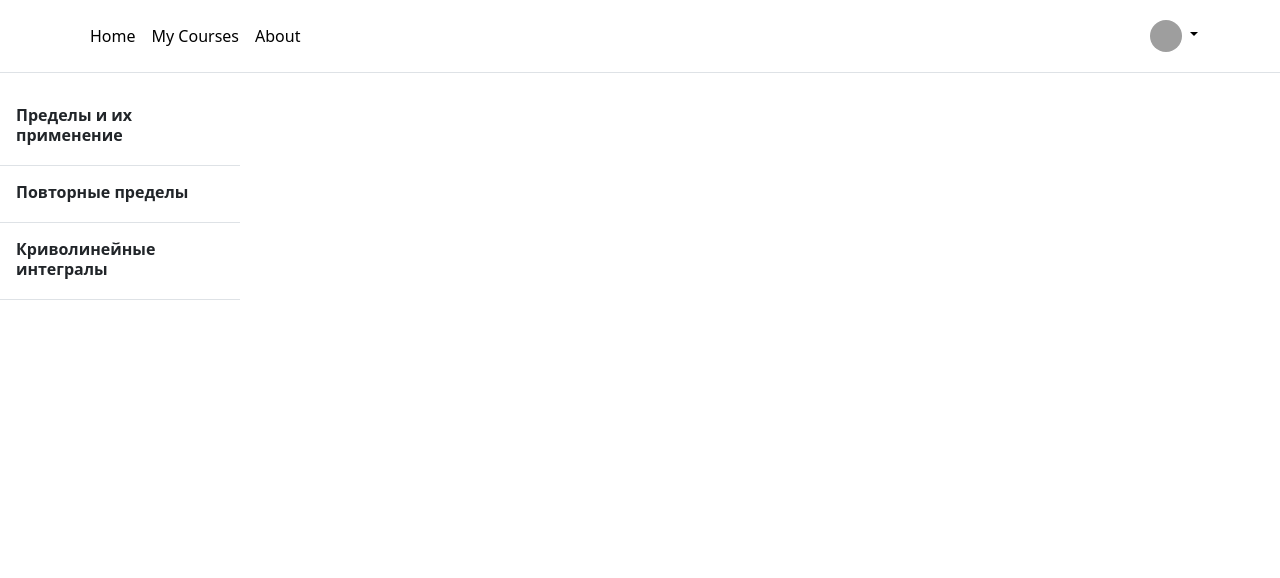
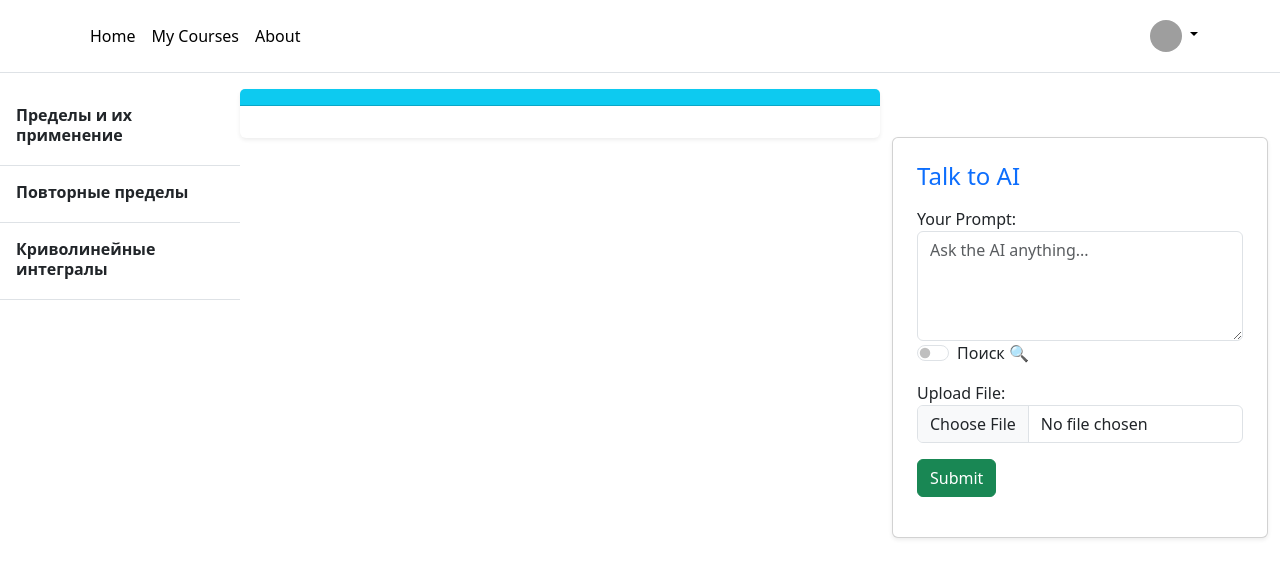
Before and after one commit to ZeNik77/Self-Revision-app, a Django app: template templates/course.html in a window 1280 px wide. Shown: the top 578 px of the page. Run offline with Django 5.2, Linux system fonts and the light colour scheme; the template is opened without the code that fills it: values that come from a table or form of the project are taken from there, others are empty; some libraries are stand-ins or nearby versions; grey boxes are pictures that could not be loaded.

Commit message:
aominedaiki

```diff
--- a/templates/course.html
+++ b/templates/course.html
@@ -35,7 +35,7 @@
     </div>
   </div>
 
-  <!-- <div class="col-md-6 mx-auto mb-4">
+  <div class="col-md-6 mx-auto mb-4">
     <div class="card shadow-sm border-0">
       <div class="card-header bg-info text-white d-flex justify-content-between align-items-center">
         <h5 class="mb-0">{{ topic_name }}</h5>
@@ -47,9 +47,9 @@
         </p>
       </div>
     </div>
-  </div> -->
+  </div>
 
-  <!-- <div class="container mt-5">
+  <div class="container mt-5">
     <form id="aiForm" class="card shadow-sm p-4">
       {% csrf_token %}
       <h4 class="mb-3 text-primary">Talk to AI</h4>
@@ -84,7 +84,7 @@
         </div>
       </div>
     </form>
-  </div> -->
+  </div>
 </div>
 
 <script>
--- a/testproject/views.py
+++ b/testproject/views.py
@@ -229,5 +229,3 @@ def req():
     response = requests.post(url, headers=headers, json=data)
 
     return response.json()
-
-pprint(req())
```
